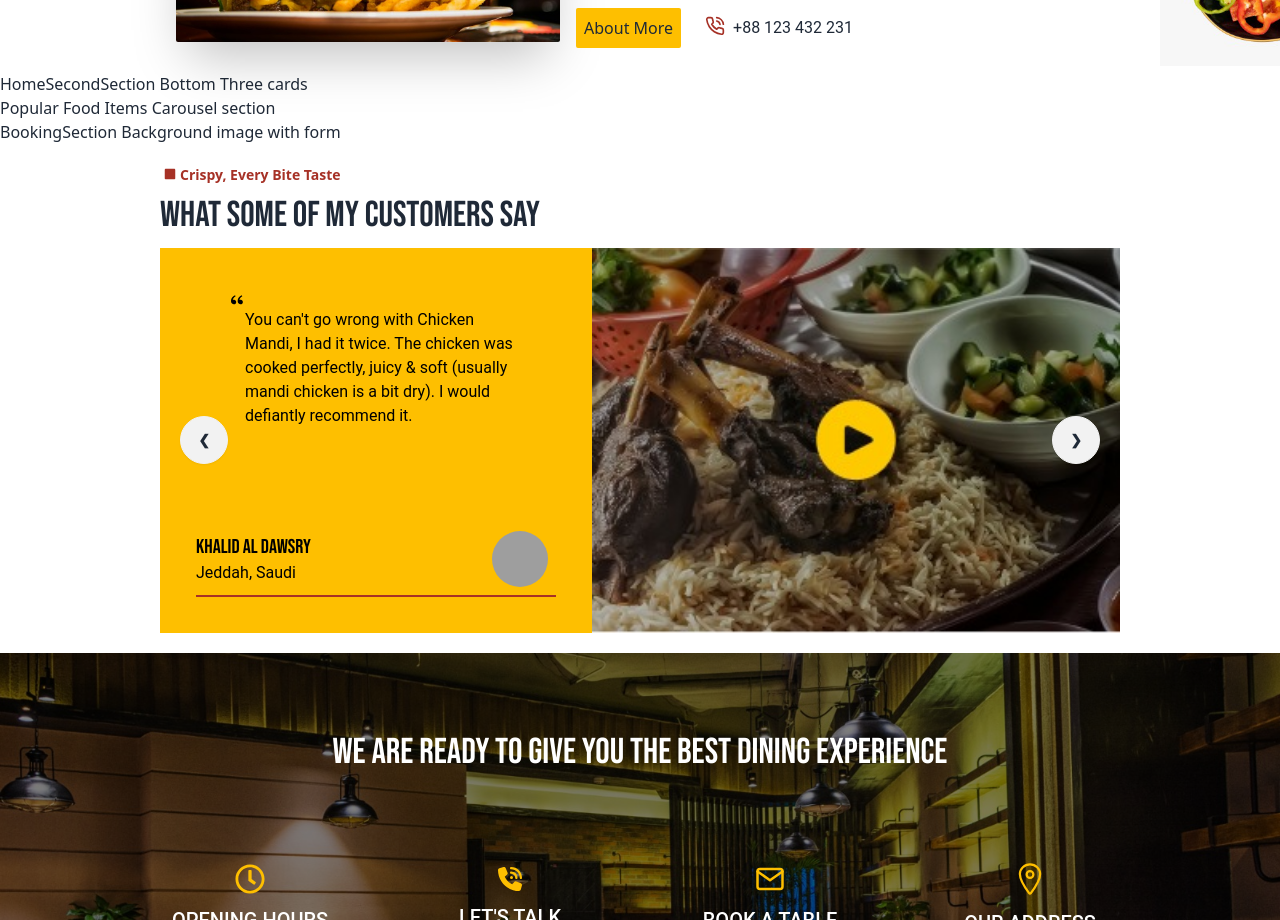
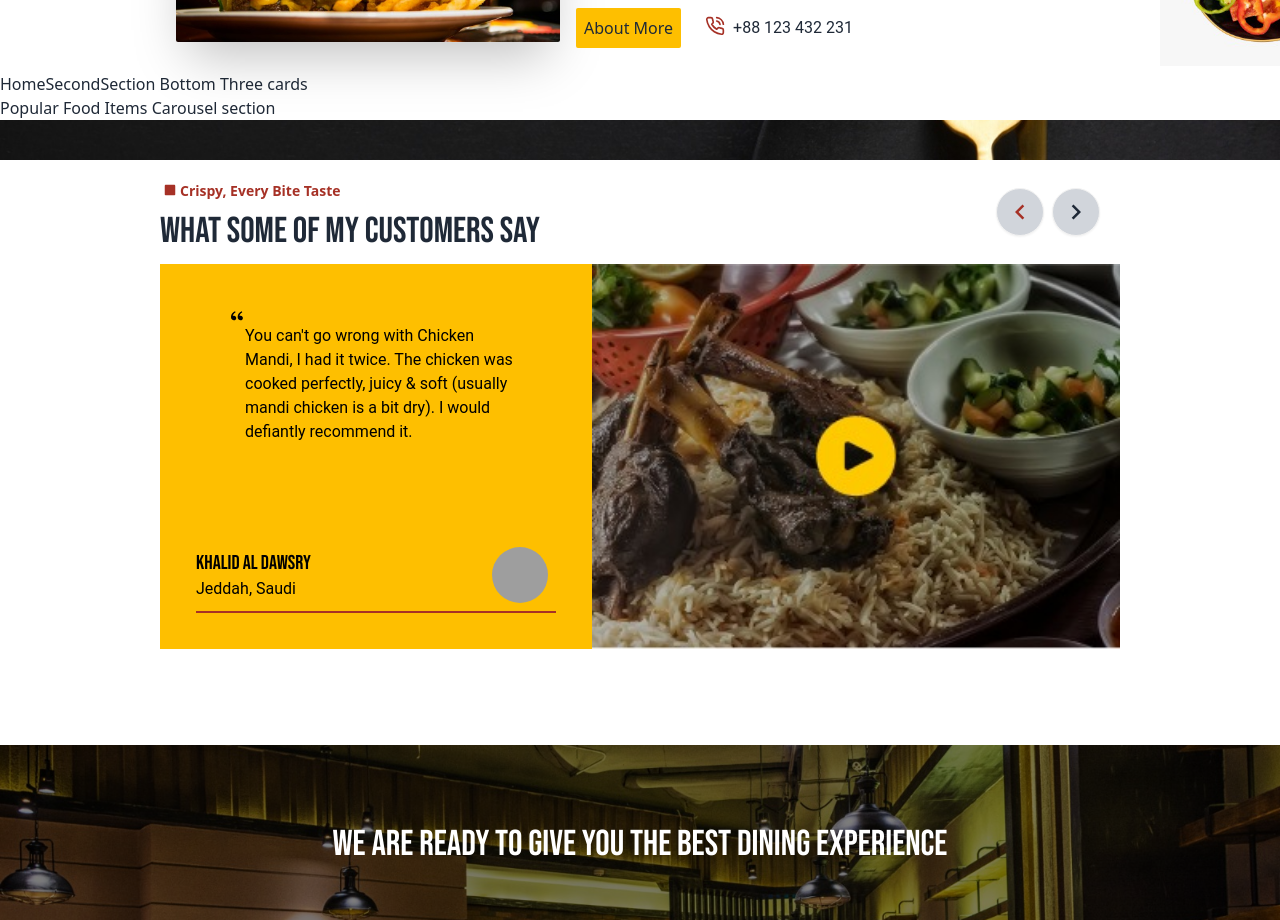
Before and after one commit to sabrina-here/restaurant, a React (Vite) app: page / in a window 1280 px wide. Shown: the part 860-1780 px from the top of the page. Built offline with nearby package versions, Linux system fonts and the light colour scheme; grey boxes are pictures that could not be loaded; a web font is replaced by a local one.

Commit message:
review section done

```diff
--- /dev/null
+++ b/src/Pages/Home/BookingSection.jsx
@@ -0,0 +1,13 @@
+import React from "react";
+
+function BookingSection() {
+  return (
+    <div className="text-white p-5 lg:w-[75%] mx-auto flex justify-start">
+      <div>
+        <form></form>
+      </div>
+    </div>
+  );
+}
+
+export default BookingSection;
--- a/src/Pages/Home/CustomerRev.jsx
+++ b/src/Pages/Home/CustomerRev.jsx
@@ -1,13 +1,27 @@
-import React from "react";
+import React, { useState } from "react";
 import revImage from "../../assets/reviewImage.jpeg";
 import { FaSquare } from "react-icons/fa";
 import { RiDoubleQuotesL } from "react-icons/ri";
+import { MdKeyboardArrowRight } from "react-icons/md";
+import { MdOutlineKeyboardArrowLeft } from "react-icons/md";
 
 function CustomerRev() {
+  const [rightArrowClicked, setRightArrowClicked] = useState(true);
+  const [leftArrowClicked, setLeftArrowClicked] = useState(false);
+
+  const handleRightClick = () => {
+    setRightArrowClicked(true);
+    setLeftArrowClicked(false);
+  };
+  const handleLeftClick = () => {
+    setLeftArrowClicked(true);
+    setRightArrowClicked(false);
+  };
+
   return (
-    <div>
+    <div className="relative sm:mb-24">
       {/* --------------- section title and carousel button will be here(absolute) ------- */}
-      <div className="my-3">
+      <div className="my-3 lg:w-1/2 ">
         <div className=" text-primary my-2 font-bold text-sm">
           <FaSquare className="inline text-xs m-1 mb-2" />
           Crispy, Every Bite Taste
@@ -15,8 +29,8 @@ function CustomerRev() {
         <div className="babas-font text-4xl">WHAT SOME OF MY CUSTOMERS SAY</div>
       </div>
 
-      <div className="carousel w-full">
-        <div id="slide1" className="carousel-item relative w-full">
+      <div className="carousel  w-full">
+        <div id="slide1" className="carousel-item  w-full">
           {/* --------------------- card inside the carousel -------------- */}
 
           <div className="lg:w-full flex flex-col lg:flex-row-reverse rounded-sm">
@@ -52,12 +66,24 @@ function CustomerRev() {
           </div>
 
           {/* ----------------- button for carousel ----------------- */}
-          <div className="absolute left-5 right-5 top-1/2 flex -translate-y-1/2 transform justify-between">
-            <a href="#slide4" className="btn btn-circle">
-              ❮
+          <div className="absolute lg:top-2 sm:-bottom-16 lg:right-5 sm:right-1/4 sm:left-1/4  flex transform lg:justify-end sm:justify-evenly">
+            <a
+              href="#slide3"
+              className="btn btn-circle bg-gray-300 mr-2"
+              onClick={handleRightClick}
+            >
+              <MdOutlineKeyboardArrowLeft
+                className={`${rightArrowClicked && "text-primary"} text-3xl`}
+              />
             </a>
-            <a href="#slide2" className="btn btn-circle">
-              ❯
+            <a
+              href="#slide2"
+              className="btn btn-circle bg-gray-300"
+              onClick={handleLeftClick}
+            >
+              <MdKeyboardArrowRight
+                className={`${leftArrowClicked && "text-primary"} text-3xl`}
+              />
             </a>
           </div>
         </div>
--- a/src/Pages/Home/Home.jsx
+++ b/src/Pages/Home/Home.jsx
@@ -3,6 +3,8 @@ import Banner from "./Banner";
 import HomeAboutSection from "./HomeAboutSection";
 import aboutSideImage from "../../assets/aboutSideImage.png";
 import CustomerRev from "./CustomerRev";
+import bookingImage from "../../assets/bookingBgImage.jpeg";
+import BookingSection from "./BookingSection";
 
 export default function Home() {
   return (
@@ -24,7 +26,16 @@ export default function Home() {
       </div>
       <div>HomeSecondSection Bottom Three cards</div>
       <div>Popular Food Items Carousel section</div>
-      <div>BookingSection Background image with form</div>
+      <div
+        style={{
+          backgroundImage: `url(${bookingImage})`,
+          backgroundSize: "cover",
+          backgroundPosition: "center",
+          backgroundRepeat: "no-repeat",
+        }}
+      >
+        <BookingSection />
+      </div>
 
       {/* ----------- customer review section ----------------- */}
       <div>
```
